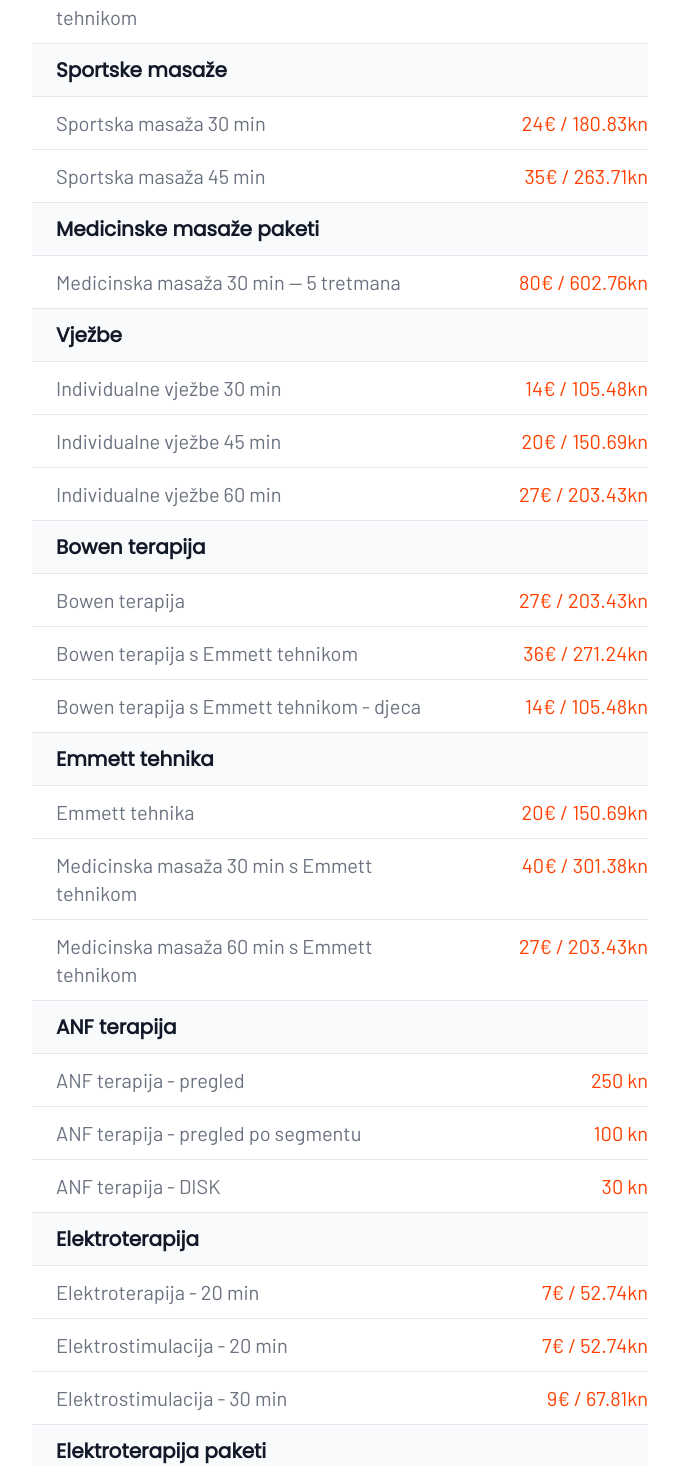
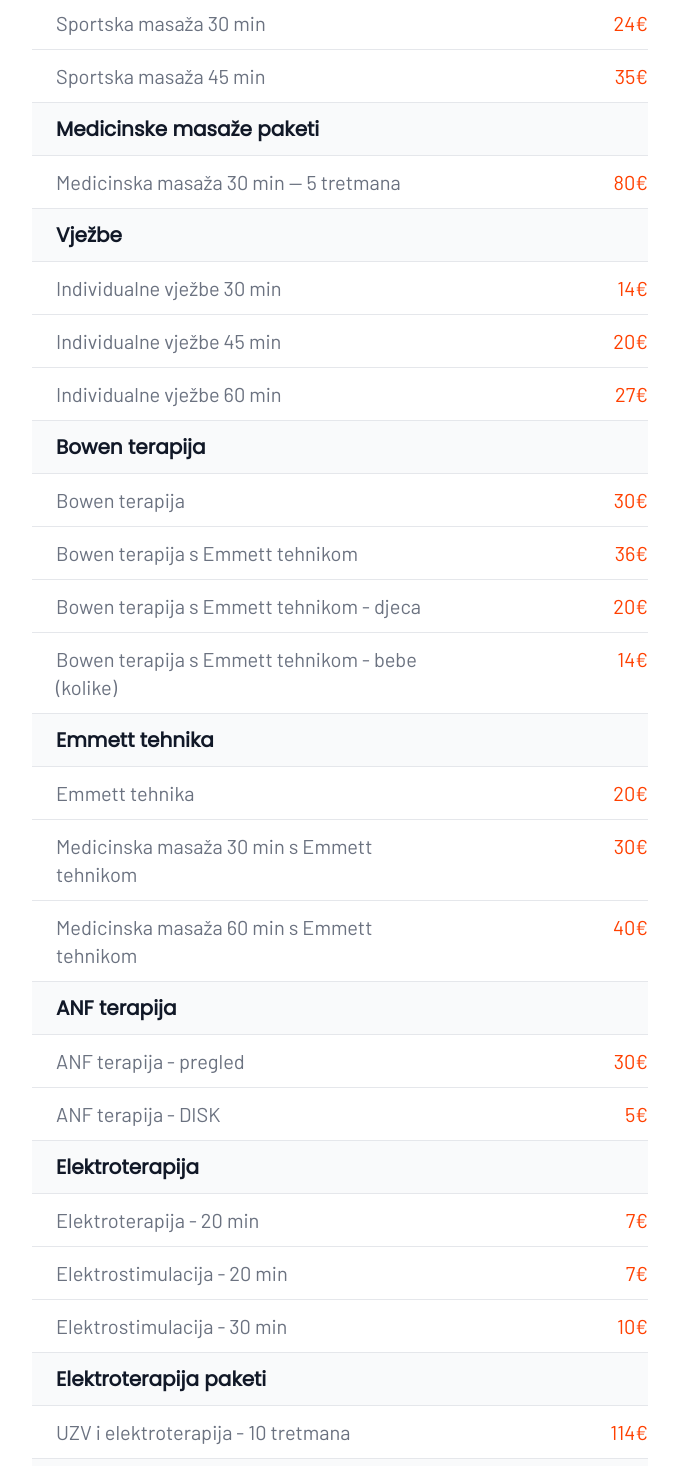
Before and after one commit to Inspirium/fizioaktiv, a Nuxt app: page /cjenik in a window 1280 px wide. Shown: the part 1113-2579 px from the top of the page, without its empty margins (300-979 px from the left). Built offline with nearby package versions, Linux system fonts and the light colour scheme.

Commit message:
New prices

```diff
--- a/pages/cjenik.vue
+++ b/pages/cjenik.vue
@@ -38,8 +38,8 @@ const sitedata = servicesList()
 
     <div class="max-w-2xl mx-auto bg-white sm:py-8 sm:px-6 lg:max-w-7xl">
       <h2 class="font-barlow font-light uppercase text-gray-700 text-6xl mb-4 px-4 text-center">Usluge</h2>
-      <p class="text-gray-400 text-2xl mb-4 px-4">Za umirovljenike odobravamo <span class="font-medium text-fizio-500">10% popusta</span> na sve cijene usluga</p>
-      <p class="text-gray-400 text-xl mb-6 px-4">Tečaj: 1 EUR = 7,53450 HRK</p>
+<!--      <p class="text-gray-400 text-2xl mb-4 px-4">Za umirovljenike odobravamo <span class="font-medium text-fizio-500">10% popusta</span> na sve cijene usluga</p>-->
+<!--      <p class="text-gray-400 text-xl mb-6 px-4">Tečaj: 1 EUR = 7,53450 HRK</p>-->
       <div class="">
         <div class="table-fixed m-auto sm:w-1/2">
           <div class="border-t border-gray-200 divide-y divide-gray-200">
--- a/stores/services.ts
+++ b/stores/services.ts
@@ -107,26 +107,26 @@ export const servicesList = defineStore('serviceList', {
         {
           name: 'Medicinske masaže',
           items: [
-            { name: 'Medicinska masaža-ciljana 15 min', price: '11€ / 82.88kn' },
-            { name: 'Medicinska masaža 30 min', price: '20€ / 150.69kn' },
-            { name: 'Medicinska masaža 45 min', price: '27€ / 203.43kn' },
-            { name: 'Medicinska masaža 60 min', price: '33€ / 248.64kn' },
-            { name: 'Anticelulitna masaža 30 min', price: '20€ / 150.69kn' },
-            { name: 'Medicinska masaža 30 min s Emmett tehnikom', price: '30€ / 226.04kn' },
-            { name: 'Medicinska masaža 60 min s Emmett tehnikom', price: '40€ / 301.38kn' },
+            { name: 'Medicinska masaža-ciljana 15 min', price: '13€' },
+            { name: 'Medicinska masaža 30 min', price: '20€' },
+            { name: 'Medicinska masaža 45 min', price: '27€' },
+            { name: 'Medicinska masaža 60 min', price: '33€' },
+            { name: 'Anticelulitna masaža 30 min', price: '20€' },
+            { name: 'Medicinska masaža 30 min s Emmett tehnikom', price: '30€' },
+            { name: 'Medicinska masaža 60 min s Emmett tehnikom', price: '43€' },
           ],
         },
         {
           name: 'Sportske masaže',
           items: [
-            { name: 'Sportska masaža 30 min', price: '24€ / 180.83kn' },
-            { name: 'Sportska masaža 45 min', price: '35€ / 263.71kn' },
+            { name: 'Sportska masaža 30 min', price: '24€' },
+            { name: 'Sportska masaža 45 min', price: '35€' },
           ],
         },
         {
           name: 'Medicinske masaže paketi',
           items: [
-            { name: 'Medicinska masaža 30 min — 5 tretmana', price: '80€ / 602.76kn' },
+            { name: 'Medicinska masaža 30 min — 5 tretmana', price: '80€' },
           ],
         },
       ],
@@ -134,9 +134,9 @@ export const servicesList = defineStore('serviceList', {
         {
           name: 'Vježbe',
           items: [
-            { name: 'Individualne vježbe 30 min', price: '14€ / 105.48kn' },
-            { name: 'Individualne vježbe 45 min', price: '20€ / 150.69kn' },
-            { name: 'Individualne vježbe 60 min', price: '27€ / 203.43kn' },
+            { name: 'Individualne vježbe 30 min', price: '14€' },
+            { name: 'Individualne vježbe 45 min', price: '20€' },
+            { name: 'Individualne vježbe 60 min', price: '27€' },
           ],
         },
       ],
@@ -144,9 +144,10 @@ export const servicesList = defineStore('serviceList', {
         {
           name: 'Bowen terapija',
           items: [
-            { name: 'Bowen terapija', price: '27€ / 203.43kn' },
-            { name: 'Bowen terapija s Emmett tehnikom', price: '36€ / 271.24kn' },
-            { name: 'Bowen terapija s Emmett tehnikom - djeca', price: '14€ / 105.48kn' },
+            { name: 'Bowen terapija', price: '30€' },
+            { name: 'Bowen terapija s Emmett tehnikom', price: '36€' },
+            { name: 'Bowen terapija s Emmett tehnikom - djeca', price: '20€' },
+            { name: 'Bowen terapija s Emmett tehnikom - bebe (kolike)', price: '14€' },
           ],
         },
       ],
@@ -154,9 +155,9 @@ export const servicesList = defineStore('serviceList', {
         {
           name: 'Emmett tehnika',
           items: [
-            { name: 'Emmett tehnika', price: '20€ / 150.69kn' },
-            { name: 'Medicinska masaža 30 min s Emmett tehnikom', price: '40€ / 301.38kn' },
-            { name: 'Medicinska masaža 60 min s Emmett tehnikom', price: '27€ / 203.43kn' },
+            { name: 'Emmett tehnika', price: '20€' },
+            { name: 'Medicinska masaža 30 min s Emmett tehnikom', price: '30€' },
+            { name: 'Medicinska masaža 60 min s Emmett tehnikom', price: '40€' },
           ],
         },
       ],
@@ -164,9 +165,8 @@ export const servicesList = defineStore('serviceList', {
         {
           name: 'ANF terapija',
           items: [
-            { name: 'ANF terapija - pregled ', price: '250 kn' },
-            { name: 'ANF terapija - pregled po segmentu', price: '100 kn' },
-            { name: 'ANF terapija - DISK', price: '30 kn' },
+            { name: 'ANF terapija - pregled ', price: '30€' },
+            { name: 'ANF terapija - DISK', price: '5€' },
           ],
         },
       ],
@@ -174,15 +174,15 @@ export const servicesList = defineStore('serviceList', {
         {
           name: 'Elektroterapija',
           items: [
-            { name: 'Elektroterapija - 20 min', price: '7€ / 52.74kn' },
-            { name: 'Elektrostimulacija - 20 min', price: '7€ / 52.74kn' },
-            { name: 'Elektrostimulacija - 30 min', price: '9€ / 67.81kn' },
+            { name: 'Elektroterapija - 20 min', price: '7€' },
+            { name: 'Elektrostimulacija - 20 min', price: '7€' },
+            { name: 'Elektrostimulacija - 30 min', price: '10€' },
           ],
         },
         {
           name: 'Elektroterapija paketi',
           items: [
-            { name: 'UZV i elektroterapija - 10 tretmana', price: '114€ / 858.93kn' },
+            { name: 'UZV i elektroterapija - 10 tretmana', price: '114€' },
           ],
         },
       ],
@@ -190,13 +190,13 @@ export const servicesList = defineStore('serviceList', {
         {
           name: 'UZV terapija',
           items: [
-            { name: 'UZV 10 min', price: '7€ / 52.74kn' },
+            { name: 'UZV 10 min', price: '7€' },
           ],
         },
         {
           name: 'Elektroterapija paketi',
           items: [
-            { name: 'UZV i elektroterapija - 10 tretmana', price: '114€ / 858.93kn' },
+            { name: 'UZV i elektroterapija - 10 tretmana', price: '114€' },
           ],
         },
       ],
@@ -204,7 +204,7 @@ export const servicesList = defineStore('serviceList', {
         {
           name: 'Dry needling',
           items: [
-            { name: 'Dry needling', price: '20€ / 150.69kn' },
+            { name: 'Dry needling', price: '20€' },
           ],
         },
       ],
@@ -212,44 +212,30 @@ export const servicesList = defineStore('serviceList', {
         {
           name: 'VacuSlim 48',
           items: [
-            { name: 'Oblikovanje tijela - Vacuslim 48', price: '28€ / 210.97kn' },
+            { name: 'Oblikovanje tijela - Vacuslim 48', price: '28€' },
 
           ],
         },
         {
           name: 'VacuSlim 48 paketi',
           items: [
-            { name: 'Vacuslim 48 i anticelulitna masaža - 60 min - 10 tretmana', price: '380€ / 2863.11kn' },
-            { name: 'Vacuslim 48 u kombinaciji s elektrostimulacijom i limfnom drenažom - 60 min - 10 tretmana', price: '335€ / 2524.06kn' },
+            { name: 'Vacuslim 48 i anticelulitna masaža - 60 min - 10 tretmana', price: '400€' },
+            { name: 'Vacuslim 48 u kombinaciji s elektrostimulacijom i limfnom drenažom - 60 min - 10 tretmana', price: '350€' },
           ],
         },
       ],
-      bautyexpert: [
-        {
-          name: 'Beauty Expert 4 u 1',
-          items: [
-            { name: 'Beauty Expert 4 u 1', price: '20€ / 150.69kn' },
-            { name: 'Aparaturna limfna drenaža - 30 min', price: '15€ / 113.02kn' },
-          ],
-        },
-        {
-          name: 'Beauty Expert 4 u 1 paketi',
-          items: [
-            { name: 'Beauty Expert 4 u 1 program mršavljenja - 45-60min - 10 tretmana', price: '160€ / 1205.52kn' },
-          ],
-        },
-      ],
+
       anticelulitna: [
         {
           name: 'Anticelulitna masaža',
           items: [
-            { name: 'Anticelulitna masaža - 30 min', price: '20€ / 150.69kn' },
+            { name: 'Anticelulitna masaža - 30 min', price: '20€' },
           ],
         },
         {
           name: 'Anticelulitna masaža paketi',
           items: [
-            { name: 'Anticelulitna masaža - 10 tretmana', price: '160€ / 1205.52kn' },
+            { name: 'Anticelulitna masaža - 10 tretmana', price: '160€' },
           ],
         },
 
@@ -258,7 +244,7 @@ export const servicesList = defineStore('serviceList', {
         {
           name: 'Limfna drenaža',
           items: [
-            { name: 'Aparaturna limfna drenaža - 30 min', price: '15€ / 113.02kn' },
+            { name: 'Aparaturna limfna drenaža - 30 min', price: '15€' },
           ],
         },
       ],
```
